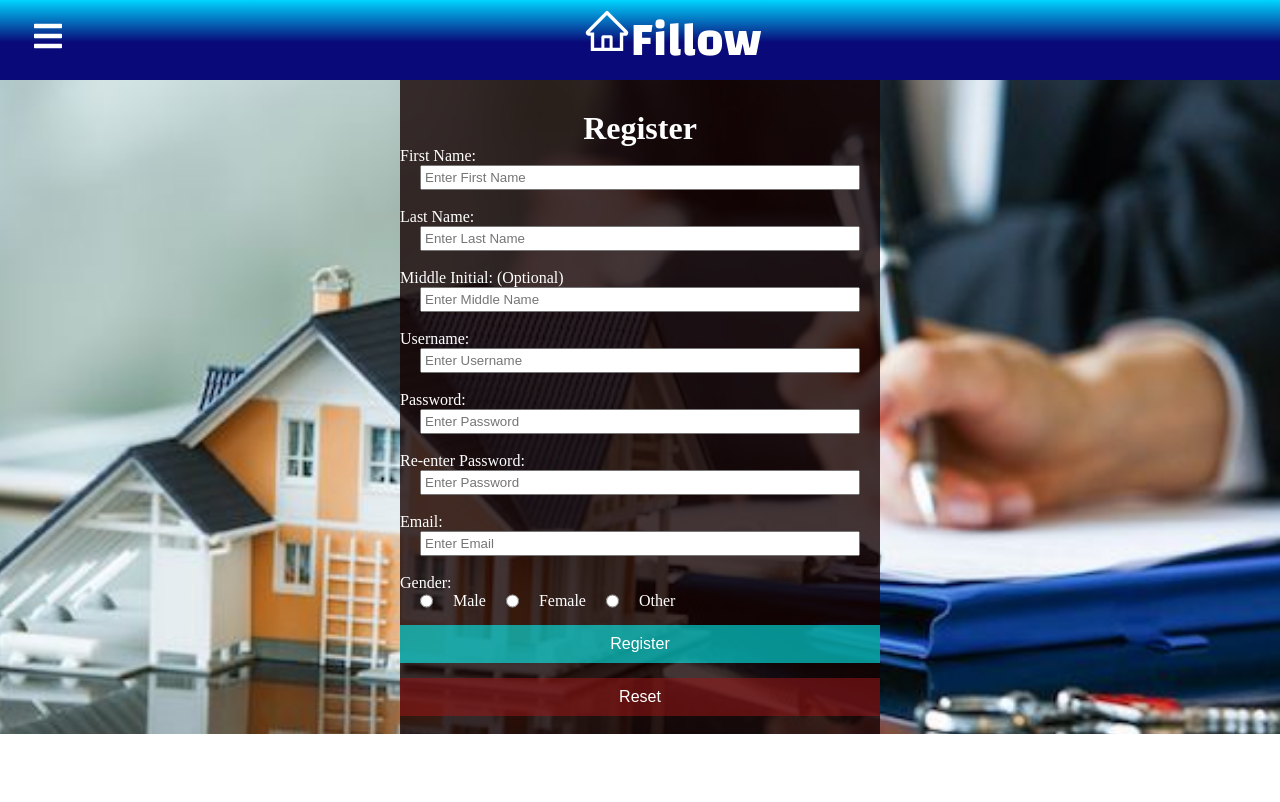
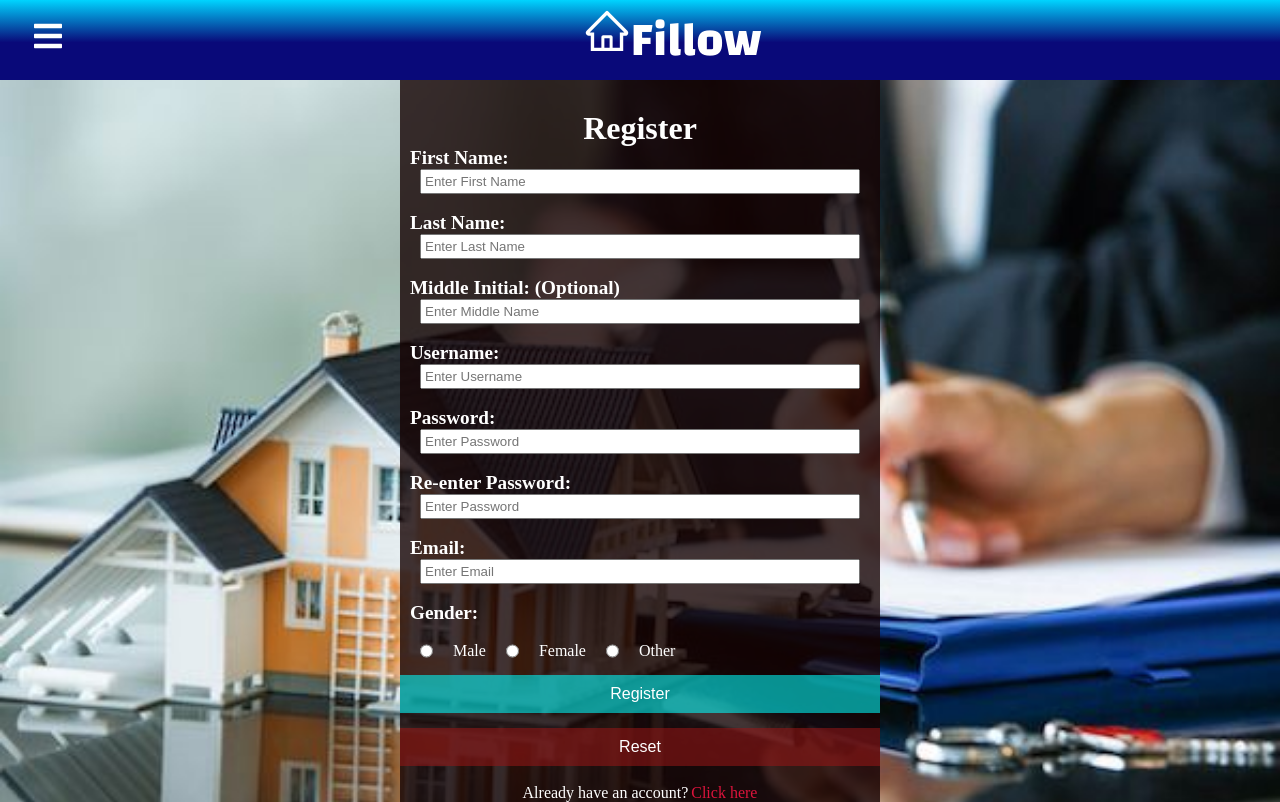
Before and after one commit to mhislam1/Real-Estate-Project, a React (Create React App) app: page /register in a window 1280 px wide. Built offline with nearby package versions, Linux system fonts and the light colour scheme.

Commit message:
Form Styling

```diff
--- a/src/component/Login/Login.css
+++ b/src/component/Login/Login.css
@@ -19,3 +19,21 @@
 	color:white;
 	min-width:30rem;
 }
+
+label{
+	font-weight: bold;
+	font-size: 1.2rem;
+	margin-left:10px;
+}
+
+p{
+	font-size:1rem;
+	display: flex;
+	justify-content:center;
+}
+
+p a{
+	text-decoration:none;
+	color:crimson;
+	margin-left:3px
+}
--- a/src/component/Login/Login.js
+++ b/src/component/Login/Login.js
@@ -1,4 +1,5 @@
 import React from 'react';
+import { Link } from 'react-router-dom';
 import './Login.css'
 
 export default function Login(){
@@ -8,13 +9,15 @@ return(
         <div class="form-app">
 			<h1>Log In To Your Account </h1>
 
-			Username:
+			<label>Username:</label>
 			<input type="text" class="form-text" placeholder="Enter Username" name="username" required/><br />
 
-			Password:
+			<label>Password:</label>
 			<input type="password" class="form-text" minlength="8" placeholder="Enter Password" name="password" required/><br />
 
 			<input type="submit" value="Sign in" class="reg-button" id="button1" /> <br />
+
+			<p>Need an account? <Link to='/register'>Click here</Link></p>
         </div>
 	</div>
     </>
--- a/src/component/Register/Register.css
+++ b/src/component/Register/Register.css
@@ -63,3 +63,21 @@
 .radio{
 	display: flex;
 }
+
+label{
+	font-weight: bold;
+	font-size: 1.2rem;
+	margin-left:10px;
+}
+
+p{
+	font-size:1rem;
+	display: flex;
+	justify-content:center;
+}
+
+p a{
+	text-decoration:none;
+	color:crimson;
+	margin-left:3px
+}
--- a/src/component/Register/Register.js
+++ b/src/component/Register/Register.js
@@ -1,5 +1,6 @@
 import React from 'react';
-import landing from '../../Image/background2.jpg'
+import landing from '../../Image/background2.jpg';
+import {Link} from 'react-router-dom';
 import './Register.css'
 
 export default function Navbar() {
@@ -9,28 +10,28 @@ export default function Navbar() {
             <div className="form-app">
 				<h1>Register</h1>
 
-				First Name:
+				<label>First Name:</label>
 				<input type="text" className="form-text" placeholder="Enter First Name" name="first" required/><br />
 
-				Last Name:
+				<label>Last Name:</label>
 				<input type="text" className="form-text" placeholder="Enter Last Name" name="last" required/><br />
 
-				Middle Initial: (Optional)
+				<label>Middle Initial: (Optional)</label>
 				<input type="text" className="form-text" placeholder="Enter Middle Name" name="middle"/><br />
 
-				Username:
+				<label>Username:</label>
 				<input type="text" className="form-text" placeholder="Enter Username" name="username" required/><br />
 
-				Password:
+				<label>Password:</label>
 				<input type="password" className="form-text" minlength="8" placeholder="Enter Password" name="password" required/><br />
 
-				Re-enter Password:
+				<label>Re-enter Password:</label>
 				<input type="password" className="form-text" minlength="8" placeholder="Enter Password" name="password2" required/><br />
 
-				Email:
+				<label>Email:</label>
 				<input type="email" className="form-text" placeholder="Enter Email" name="email" required/><br />
 
-				Gender:<br />
+				<label>Gender:</label><br />
 				<div className="radio">
 				<input type="radio" className="form-text" name="gender" value="M" required/>Male<br />
 				<input type="radio" className="form-text" name="gender" value="F" required/>Female<br />
@@ -39,6 +40,8 @@ export default function Navbar() {
 
 				<input type="submit" value="Register" className="reg-button" id="button1"  />
 				<input type="Reset" className="reset-button" id="button2" /><br />
+
+				<p>Already have an account? <Link to='/login'>Click here</Link></p>
 			</div>
 		</div>
 		</>
```
